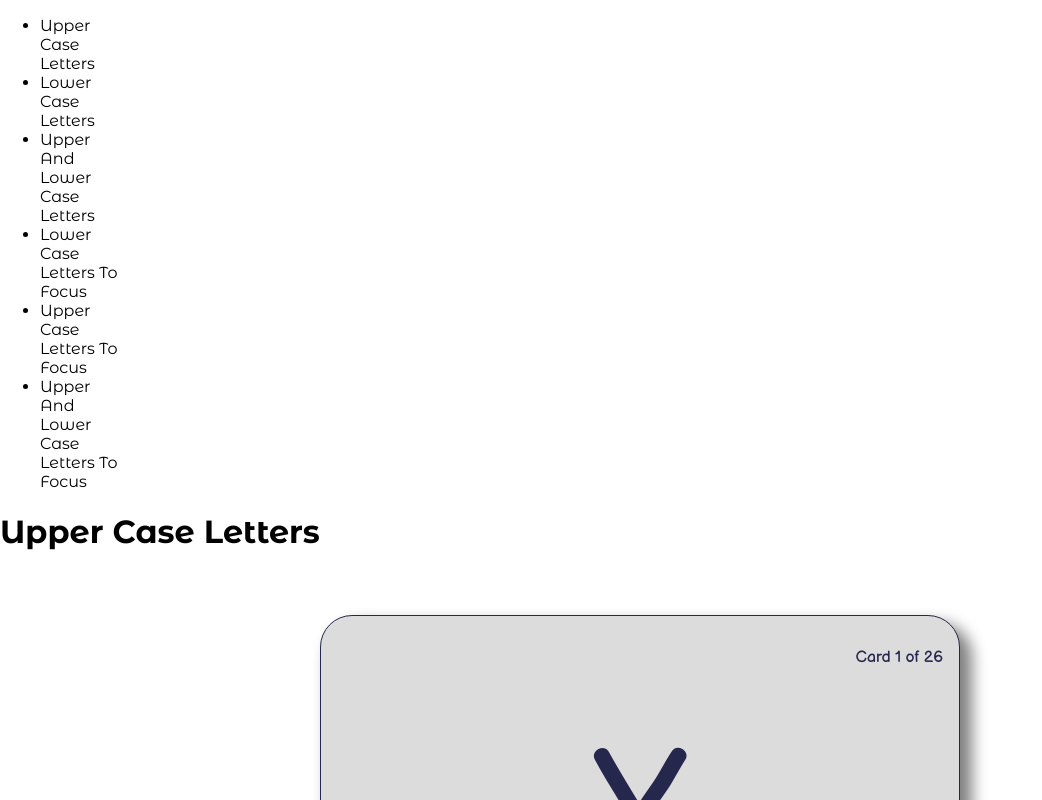
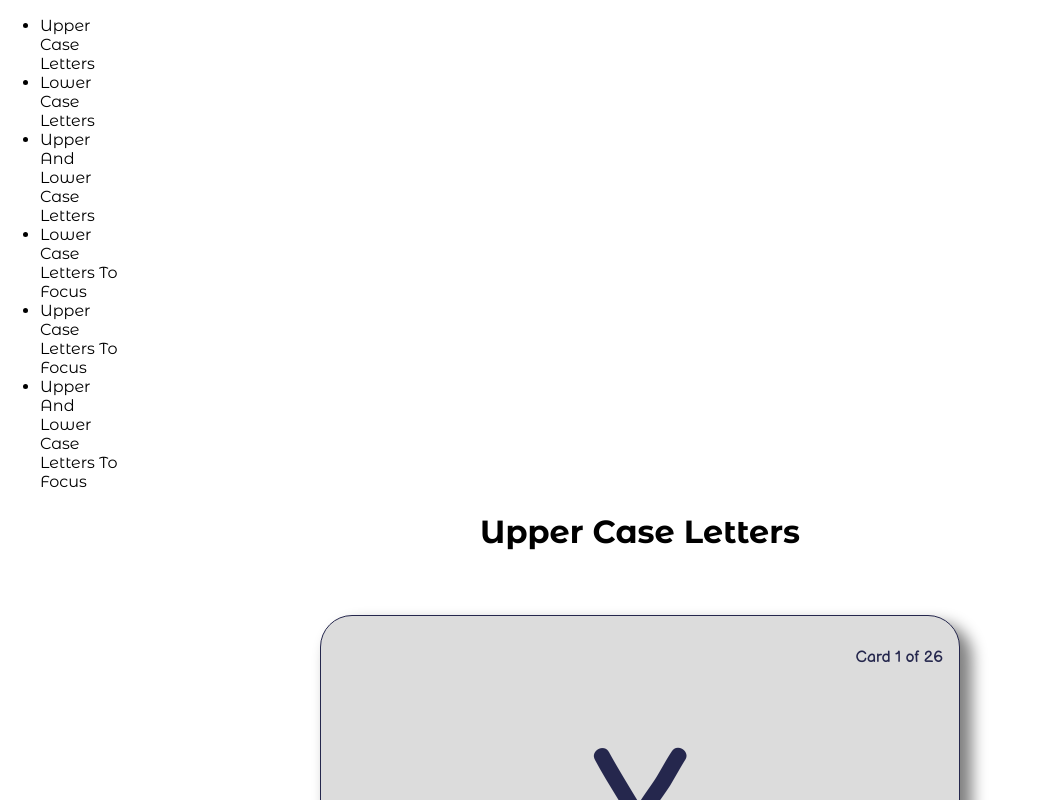
Before and after one commit to rise-erpelding/reading-flashcards, a Next.js app: page / in a window 1280 px wide. Shown: the top 800 px of the page, without its empty margins (0-1042 px from the left). Built offline with nearby package versions, Linux system fonts and the light colour scheme.

Commit message:
feat: style heading

```diff
--- a/components/Heading.js
+++ b/components/Heading.js
@@ -2,7 +2,7 @@ export default function Heading(props) {
   const HeadingLevel = props.level;
   return (
     <>
-      <HeadingLevel>{props.title}</HeadingLevel>
+      <HeadingLevel className="heading">{props.title}</HeadingLevel>
     </>
   )
 }
--- a/styles/base.scss
+++ b/styles/base.scss
@@ -14,5 +14,6 @@
 @import './components.main.scss';
 @import './components.card.scss';
 @import './components.nav.scss';
+@import './components.heading.scss';
 
 // utilities
--- /dev/null
+++ b/styles/components.heading.scss
@@ -0,0 +1,3 @@
+.heading {
+  text-align: center;
+}
```
